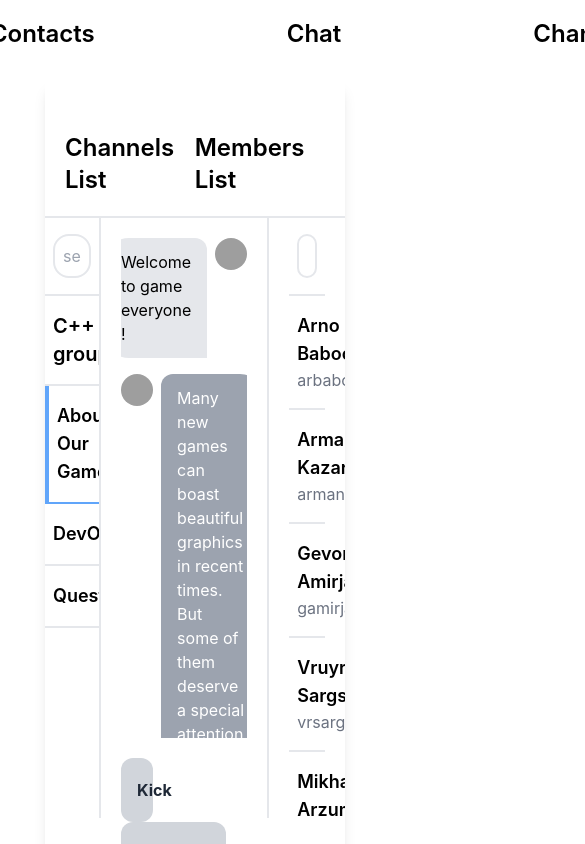
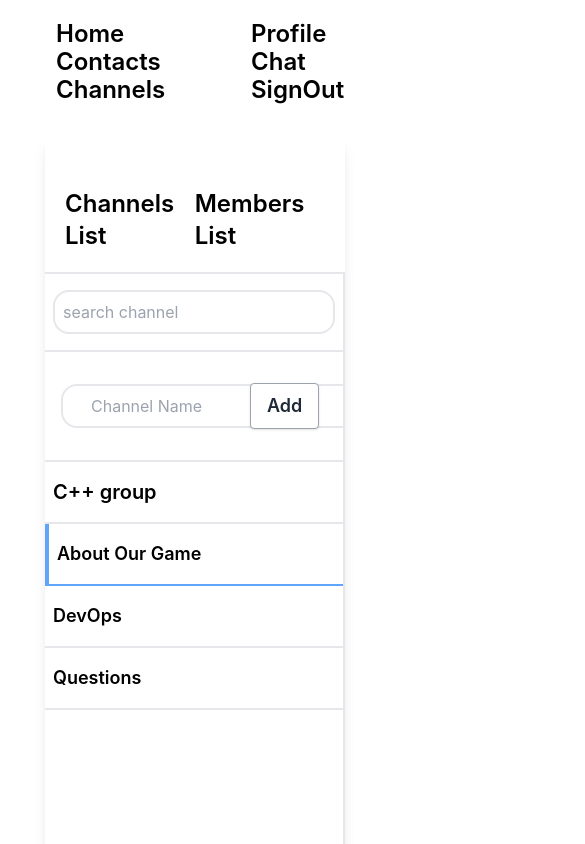
Before and after one commit to gamirjan/ft_transcendence, a React app in the folder frontend/: page /chanels in a window 390 px wide. Shown: the top 844 px of the page, 585 px wide, since content can reach past the window. Built offline with nearby package versions, Linux system fonts and the light colour scheme; grey boxes are pictures that could not be loaded.

Commit message:
Done is responsive all page and create add channel in channel page

```diff
--- a/frontend/src/components/Chanels.tsx
+++ b/frontend/src/components/Chanels.tsx
@@ -11,10 +11,10 @@ const Chanels = () => {
                 <div className="mt-8 font-semibold text-2xl">Members List</div>
                 </div>
 
-                <div className="flex flex-row justify-between bg-white">
+                <div className="grid grid-cols-1 lg:grid-cols-4 flex flex-row justify-between bg-white">
 
                 <div style={{ height: '600px' }}
-                    className="flex flex-col w-2/5 border-r-2 overflow-y-auto">
+                    className="flex flex-col border-r-2 overflow-y-auto">
 
                     <div className="border-b-2 py-4 px-2">
                     <input
@@ -22,6 +22,24 @@ const Chanels = () => {
                         placeholder="search channel"
                         className="py-2 px-2 border-2 border-gray-200 rounded-2xl w-full"
                     />
+                    </div>
+
+                    <div className="flex flex-row py-4 px-2 items-center border-b-2">
+
+                    <div className="flex w-full justify-center items-center">
+                        <div className="w-1/2 py-4 px-2">
+                        <input
+                            type="text"
+                            placeholder="Channel Name"
+                            className="py-2 px-7 border-2 border-gray-200 rounded-2xl "
+                        />
+                        </div>
+                        <div className="w-1/2 text-lg font-semibold ml-14">
+                            <button className="bg-white hover:bg-gray-400 text-gray-800 font-semibold py-2 px-4 border border-gray-400 rounded shadow">
+                            Add
+                            </button>
+                        </div>
+                    </div>
                     </div>
 
                     <div className="flex flex-row py-4 px-2 justify-center items-center border-b-2">
@@ -51,7 +69,7 @@ const Chanels = () => {
 
                 </div>
 
-            <div  className=" w-full px-5 flex flex-col justify-between">
+            <div  className="col-span-2 px-5 flex flex-col justify-between">
                 <div style={{ height: '500px' }} className="overflow-y-auto flex flex-col mt-5">
                     <div className="flex justify-end mb-4">
                         <div
@@ -161,7 +179,7 @@ const Chanels = () => {
 
 
                 <div  style={{ height: '600px' }}
-                    className="overflow-y-auto w-2/5 border-l-2 px-5">
+                    className="overflow-y-auto border-l-2 px-5">
 
                         <div className="border-b-2 py-4 px-2">
                         <input
--- a/frontend/src/components/Chat.tsx
+++ b/frontend/src/components/Chat.tsx
@@ -17,10 +17,10 @@ const Chat = () => {
                 </div>
                 </div>
 
-                <div className="flex flex-row justify-between bg-white">
+                <div className="grid grid-cols-1 lg:grid-cols-4 flex flex-row justify-between bg-white">
 
                         <div style={{ height: '600px' }}
-                    className="overflow-y-auto flex flex-col w-2/5 border-r-2">
+                            className="overflow-y-auto flex flex-col border-r-2">
                             <div className="border-b-2 py-4 px-2">
                             <input
                                 type="text"
@@ -171,7 +171,7 @@ const Chat = () => {
 
                         </div>
 
-                <div className="w-full px-5 flex flex-col justify-between">
+                        <div className="col-span-2 px-5 flex flex-col justify-between">
                             <div style={{ height: '500px' }} className="overflow-y-auto flex flex-col mt-5">
                             <div className="flex justify-end mb-4">
                                 <div
@@ -273,7 +273,7 @@ const Chat = () => {
                             </div>
                         </div>
 
-                <div className="w-2/5 border-l-2 px-5">
+                    <div className="border-l-2 px-5">
                         <div className="flex flex-col">
                         <div className="font-semibold text-2xl">Gevorg Amirjanyan</div>
                         <h6 className="font-semibold text-lg">gamirjan</h6>
--- a/frontend/src/components/Contacts.tsx
+++ b/frontend/src/components/Contacts.tsx
@@ -6,9 +6,9 @@ import profile from '@SRC_DIR/assets/images/profile.svg';
 const Contacts = () => {
     return (
         <Layout>
-            <div className="flex justify-center">
-            <div className="w-5/12">
-            <ul className="max-w-xl divide-y divide-gray-200 dark:divide-gray-700 mt-20 ml-20">
+             <div className="grid grid-cols-1 md:grid-cols-2 flex justify-center">
+               <div className="">
+                <ul className="max-w-xl divide-y divide-gray-200 dark:divide-gray-700 mt-20 ml-20 mr-20">
                     <li className="pb-3 sm:pb-4">
                         <div className="flex items-center space-x-4">
 
@@ -115,8 +115,8 @@ const Contacts = () => {
                     </li>
                     </ul>
                 </div>
-            <div className="w-5/12">
-            <ul className=" max-w-xl divide-y divide-gray-200 dark:divide-gray-700 mt-20 ml-20">
+                <div className="">
+                    <ul className=" max-w-xl divide-y divide-gray-200 dark:divide-gray-700 mt-20 ml-20 mr-20">
                     <li className="pb-3 sm:pb-4">
                         <div className="flex items-center space-x-4">
 
--- a/frontend/src/components/Home.tsx
+++ b/frontend/src/components/Home.tsx
@@ -8,7 +8,7 @@ const Home = () => {
     return (
     <Layout>
         <div className="mt-8 relative w-full h-screen">
-             <img className="absolute w-full h-full object-cover mix-blend-overlay" src={photo} alt="/" />
+             <img className="absolute w-full h-full object-cover mix-blend-overlay" src={photo} alt="" />
 
                 <div className="grid place-items-center h-screen inline-flax">
                     <Link
--- a/frontend/src/components/Layout.tsx
+++ b/frontend/src/components/Layout.tsx
@@ -6,40 +6,40 @@ export const Layout = ({children}) => {
         <div className="">
             <div className="">
               <div>
-                <div className="items-center justify-center relative backdrop-blur-md z-[668] min-w-full  sm:text-center container mx-auto pt-5 text-2xl font-bold flex">
-                <Link
+                <div className="grid grid-cols-1 md:grid-cols-6 xs:grid-cols-3 2xs:grid-cols-2 items-center justify-center relative backdrop-blur-md z-[668] min-w-full  sm:text-center container mx-auto pt-5 text-2xl font-bold flex">
+                    <Link
                         to="/home"
-                        className="hover:bg-gray-200 active:bg-gray-300 focus:outline-none focus:ring-1 focus:ring-gray-300  rounded-2xl px-10 text-1xl mx-14 font-semibold leading-7 text-black-900"
+                        className="hover:bg-gray-200 active:bg-gray-300 focus:outline-none focus:ring-1 focus:ring-gray-300  rounded-2xl text-1xl mx-14 font-semibold leading-7 text-black-900"
                     >
                         Home
                     </Link>
                     <Link
                         to="/profile"
-                        className="hover:bg-gray-200 active:bg-gray-300 focus:outline-none focus:ring-1 focus:ring-gray-300 rounded-2xl px-10 text-1xl mx-14 font-semibold leading-7 text-black-900"
+                        className="hover:bg-gray-200 active:bg-gray-300 focus:outline-none focus:ring-1 focus:ring-gray-300 rounded-2xl text-1xl mx-14 font-semibold leading-7 text-black-900"
                     >
                         Profile
                     </Link>
                     <Link
                         to="/contacts"
-                        className="hover:bg-gray-200 active:bg-gray-300 focus:outline-none focus:ring-1 focus:ring-gray-300 rounded-2xl px-10 text-1xl mx-14 font-semibold leading-7 text-black-900"
+                        className="hover:bg-gray-200 active:bg-gray-300 focus:outline-none focus:ring-1 focus:ring-gray-300 rounded-2xl  text-1xl mx-14 font-semibold leading-7 text-black-900"
                     >
                         Contacts
                     </Link>
                     <Link
                         to="/chat"
-                        className="hover:bg-gray-200 active:bg-gray-300 focus:outline-none focus:ring-1 focus:ring-gray-300 rounded-2xl px-10 text-1xl mx-14 font-semibold leading-7 text-black-900"
+                        className="hover:bg-gray-200 active:bg-gray-300 focus:outline-none focus:ring-1 focus:ring-gray-300 rounded-2xl  text-1xl mx-14 font-semibold leading-7 text-black-900"
                     >
                         Chat
                     </Link>
                     <Link
                         to="/chanels"
-                        className="hover:bg-gray-200 active:bg-gray-300 focus:outline-none focus:ring-1 focus:ring-gray-300 rounded-2xl px-10 text-1xl mx-14 font-semibold leading-7 text-black-900"
+                        className="hover:bg-gray-200 active:bg-gray-300 focus:outline-none focus:ring-1 focus:ring-gray-300 rounded-2xl  text-1xl mx-14 font-semibold leading-7 text-black-900"
                     >
                         Channels
                     </Link>
                     <Link
                         to="/"
-                        className="hover:bg-gray-200 active:bg-gray-300 focus:outline-none focus:ring-1 focus:ring-gray-300 rounded-2xl px-10 text-1xl mx-14 font-semibold leading-7 text-black-900"
+                        className="hover:bg-gray-200 active:bg-gray-300 focus:outline-none focus:ring-1 focus:ring-gray-300 rounded-2xl  text-1xl mx-14 font-semibold leading-7 text-black-900"
                     >
                         SignOut
                     </Link>
--- a/frontend/src/components/Profile.tsx
+++ b/frontend/src/components/Profile.tsx
@@ -30,8 +30,8 @@ const Profile = () => {
 
         </div>
 
-        <div className="flex justify-center mt-14">
-            <div className="w-6/12  flex flex-col 2xl:w-1/3">
+        <div className="grid grid-cols-1 md:grid-cols-2 flex justify-center mt-14">
+            <div className="flex flex-col">
                 <div className="flex-1 bg-white rounded-t-lg shadow-xl p-8">
                     <h4 className="text-xl text-gray-900 font-bold">Personal Info</h4>
                     <ul className="mt-2 text-gray-700">
@@ -59,7 +59,7 @@ const Profile = () => {
                 </div>
             </div>
 
-            <div className="w-6/12 flex flex-col 2xl:w-1/3">
+            <div className="flex flex-col">
                 <div className="flex-1 bg-white rounded-t-lg shadow-xl p-8">
                     <h4 className="text-xl text-gray-900 font-bold">Game Info</h4>
                     <ul className="mt-2 text-gray-700">
```
Lines whose indentation alone changed are shown as unchanged.
